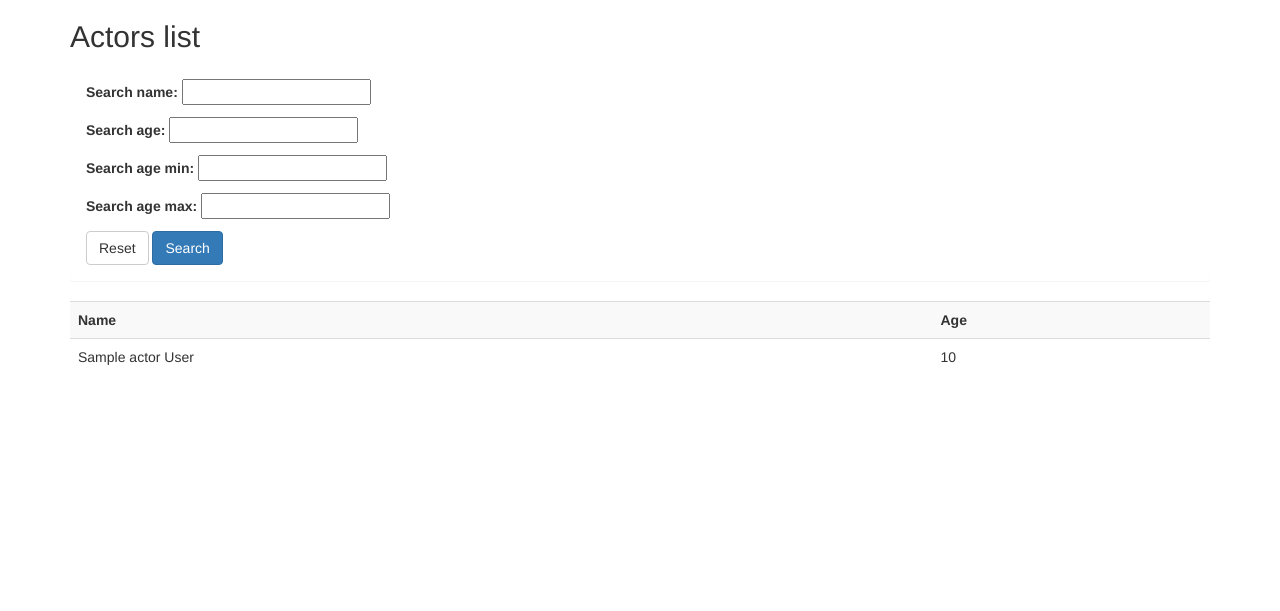
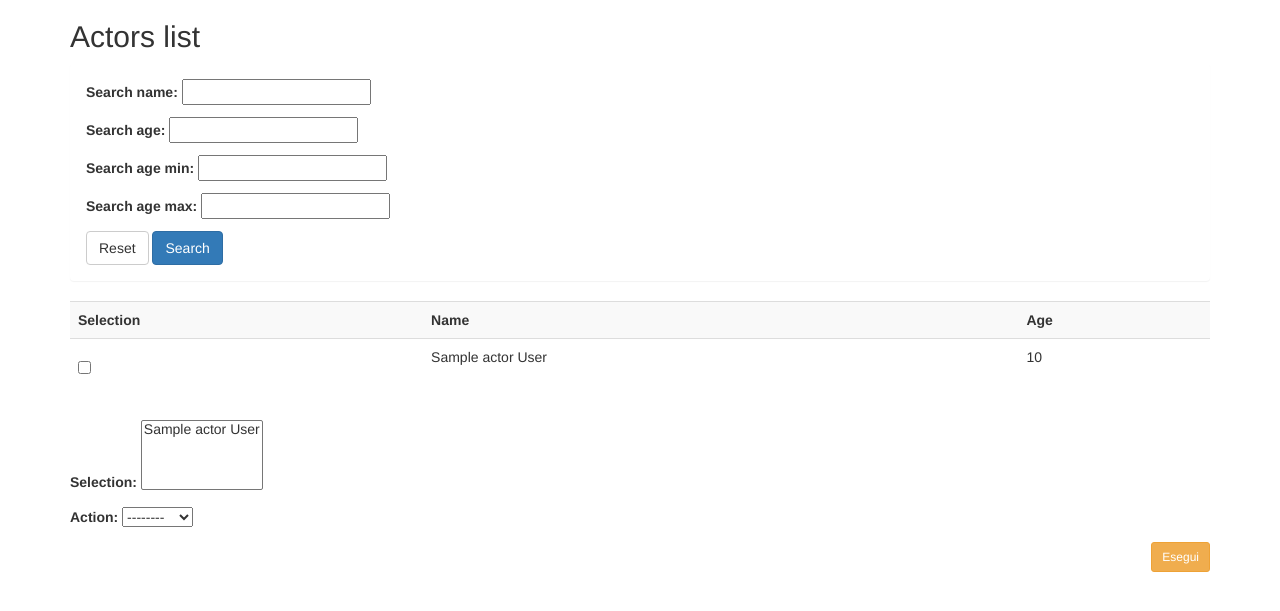
Before and after one commit to inmagik/django-search-views, a Django app: page / in a window 1280 px wide. Shown: the top 611 px of the page. Run offline with Django 3.2, Linux system fonts and the light colour scheme; tables that the repository leaves empty hold one stand-in row (values such as "Sample post"); some libraries are stand-ins or nearby versions.

Commit message:
adding actionslist

```diff
--- a/sample_app/actors/forms.py
+++ b/sample_app/actors/forms.py
@@ -1,7 +1,12 @@
 from django import forms
+from search_views.actionslist import BaseActionForm
 
 class SearchActorForm(forms.Form):
     search_name = forms.CharField(required=False)
     search_age = forms.IntegerField(required=False)
     search_age_min = forms.IntegerField(required=False)
     search_age_max = forms.IntegerField(required=False)
+
+
+class ActionsForm(BaseActionForm):
+    age = forms.IntegerField(required=False)
--- a/sample_app/actors/templates/actors_list.html
+++ b/sample_app/actors/templates/actors_list.html
@@ -19,9 +19,10 @@
         </div>
 
       </div>
-
+      <form action="" method="POST">
       <table class="table table-striped">
         <tr>
+          <th>Selection</th>
           <th>
             Name
           </th>
@@ -32,6 +33,13 @@
         {% for actor in object_list %}
         <tr>
           <td>
+            <div class="checkbox">
+              <label>
+                <input type="checkbox"  name="selection"  value="{{ispezione.pk}}"/>
+              </label>
+            </div>
+          </td>
+          <td>
             {{actor.name}} {{actor.surname}}
           </td>
           <td>
@@ -41,6 +49,22 @@
         {% endfor %}
       </table>
 
+      {% csrf_token %}
+
+      <div class="">
+
+        {{ action_form.as_p }}
+        <button type="submit" class="btn btn-warning btn-sm pull-right">
+          Esegui
+        </button>
+
+      </div>
+    </form>
+
+
+
     </div>
   </body>
+
+  {{action_form.media}}
 </html>
--- a/sample_app/actors/views.py
+++ b/sample_app/actors/views.py
@@ -1,8 +1,9 @@
 from django.shortcuts import render
 from search_views.views import SearchListView
+from search_views.actionslist import ActionsListMixin
 from search_views.filters import BaseFilter
 from .models import Actor
-from .forms import SearchActorForm
+from .forms import SearchActorForm, ActionsForm
 
 
 class ActorsFilter(BaseFilter):
@@ -14,9 +15,24 @@ class ActorsFilter(BaseFilter):
     }
 
 
-class ActorsView(SearchListView):
+class ActorsView(ActionsListMixin, SearchListView):
     model = Actor
     template_name = "actors_list.html"
 
     form_class = SearchActorForm
     filter_class = ActorsFilter
+
+    actions = [
+        ("set_actor_age", "Set age", ['age'])
+    ]
+    actions_form_class = ActionsForm
+    action_fields_wrapper = "p"
+
+    def after_post(self, request, *args, **kwargs):
+        return self.get(request, *args, **kwargs)
+
+    def set_actor_age(self, record, form_data):
+        #record.gruppo_ispettori = form_data["gruppo_ispettori"]
+        record.age = form_data['age']
+        print record
+        #record.save()
--- a/sample_app/sample_app/settings.py
+++ b/sample_app/sample_app/settings.py
@@ -42,7 +42,7 @@ INSTALLED_APPS = [
     'django.contrib.sessions',
     'django.contrib.messages',
     'django.contrib.staticfiles',
-
+    'search_views',
     'actors',
 ]
 
--- a/sample_app/sample_app/urls.py
+++ b/sample_app/sample_app/urls.py
@@ -6,3 +6,9 @@ urlpatterns = [
     url(r'^admin/', admin.site.urls),
     url(r'^', ActorsView.as_view(), name="actors"),
 ]
+
+from django.conf.urls.static import static
+from django.conf import settings
+
+if settings.DEBUG:
+    urlpatterns +=  static(settings.STATIC_URL, document_root=settings.STATIC_ROOT)
--- /dev/null
+++ b/search_views/actionslist.py
@@ -0,0 +1,74 @@
+import uuid
+import json
+from django import forms
+
+
+class BaseActionForm(forms.Form):
+    selection = forms.ModelMultipleChoiceField(required=False, queryset=None)
+    action = forms.ChoiceField()
+
+    empty_action_label = "--------"
+    action_label = None
+
+    def __init__(self, *args, **kwargs):
+        form_uuid = str(uuid.uuid4())
+        actions = kwargs.pop('actions')
+        queryset = kwargs.pop('actions_queryset')
+        global_field_wrapper = kwargs.pop('global_field_wrapper', None)
+
+        actions_choices = [ (None, self.empty_action_label) ]
+        actions_choices += [ (x[0],x[1]) for x in actions ]
+        actions_dict = { x[0] : x[2] for x in actions }
+
+        super(BaseActionForm, self).__init__(*args, **kwargs)
+
+        self.fields['action'].choices = actions_choices
+        if self.action_label is not None:
+            self.fields['action'].label = self.action_label
+
+        self.fields['action'].widget.attrs['data-action'] = json.dumps(actions_dict)
+        if global_field_wrapper:
+            self.fields['action'].widget.attrs['data-field-wrapper'] = global_field_wrapper
+        self.fields['selection'].queryset = queryset
+        self.fields['selection'].widget.attrs['data-selection'] = 1
+        for f in self.fields:
+            self.fields[f].widget.attrs['data-actionform'] = form_uuid
+
+    class Media:
+        js = (
+            'search_views/js/actionform.js',
+        )
+
+
+class ActionsListMixin(object):
+
+    actions = []
+    action_fields_wrapper = "";
+
+    def after_post(self, request, *args, **kwargs):
+        raise NotImplementedError("please implement after_post method for ActionsListMixin")
+
+    def get_context_data(self, **kwargs):
+        ctx = super(ActionsListMixin, self).get_context_data(**kwargs)
+        ctx["action_form"] = self.actions_form_class(actions=self.actions,
+            actions_queryset=self.get_queryset(), global_field_wrapper=self.action_fields_wrapper)
+        return ctx
+
+    def post(self, request, *args, **kwargs):
+        """
+        """
+        #todo:
+        #wrap in transaction
+        #handle errors messages
+        action_form = self.actions_form_class(
+            request.POST, actions=self.actions, actions_queryset=self.get_queryset(),
+            global_field_wrapper=self.action_fields_wrapper)
+        action_form.is_valid()
+        action = action_form.cleaned_data.get('action')
+        records = action_form.cleaned_data.get('selection')
+        if action:
+            action_method = getattr(self, action)
+            for record in records:
+                action_method(record, action_form.cleaned_data)
+
+        return self.after_post(request, *args, **kwargs)
--- /dev/null
+++ b/search_views/static/search_views/js/actionform.js
@@ -0,0 +1,103 @@
+(function(){
+
+  /**
+  * Get the closest matching element up the DOM tree.
+  * @private
+  * @param  {Element} elem     Starting element
+  * @param  {String}  selector Selector to match against
+  * @return {Boolean|Element}  Returns null if not match found
+  */
+  var getClosest = function ( elem, selector ) {
+    // Element.matches() polyfill
+    if (!Element.prototype.matches) {
+        Element.prototype.matches =
+            Element.prototype.matchesSelector ||
+            Element.prototype.mozMatchesSelector ||
+            Element.prototype.msMatchesSelector ||
+            Element.prototype.oMatchesSelector ||
+            Element.prototype.webkitMatchesSelector ||
+            function(s) {
+                var matches = (this.document || this.ownerDocument).querySelectorAll(s),
+                    i = matches.length;
+                while (--i >= 0 && matches.item(i) !== this) {}
+                return i > -1;
+            };
+    }
+
+    // Get closest match
+    for ( ; elem && elem !== document; elem = elem.parentNode ) {
+        if ( elem.matches( selector ) ) return elem;
+    }
+    return null;
+
+  };
+
+  function addEventHandler(elem, eventType, handler) {
+    if (elem.addEventListener)
+        elem.addEventListener (eventType, handler, false);
+    else if (elem.attachEvent)
+        elem.attachEvent ('on' + eventType, handler);
+  }
+
+  function showField(field, globalFieldWrapper){
+    var elm;
+    if(globalFieldWrapper){
+      elm = getClosest(field, globalFieldWrapper)
+    } else {
+      elm = field;
+    }
+    var oldDisplay = elm.getAttribute("data-display");
+    elm.style.display = oldDisplay;
+  }
+
+  function hideField(field, globalFieldWrapper){
+    var elm;
+    if(globalFieldWrapper){
+      elm = getClosest(field, globalFieldWrapper)
+    } else {
+      elm = field;
+    }
+    if(!elm.getAttribute("data-display")){
+        elm.setAttribute("data-display", window.getComputedStyle(elm, null).getPropertyValue("display"));
+    }
+    elm.style.display = 'none';
+
+    field.setAttribute("value", undefined);
+    var opts = field.selectedOptions || [];
+    for(var i = 0; i < opts.length; i++){
+      opts[i].selected = false;
+    }
+  }
+
+  document.addEventListener("DOMContentLoaded", prepareForm);
+
+  function setVisibilities(target){
+    var uuid = target.getAttribute("data-actionform")
+    var actions = JSON.parse(target.getAttribute("data-action"));
+    var globalFieldWrapper = target.getAttribute("data-field-wrapper");
+
+    var value = target.value;
+    var visibleItems = actions[value] || [];
+    var allItems = document.querySelectorAll("[data-actionform='"+uuid+"']");
+    allItems.forEach(function(item){
+      var name = item.getAttribute("name");
+      var isActions = !!item.getAttribute("data-action");
+      var isSelection = !!item.getAttribute("data-selection");
+      if(visibleItems.indexOf(name) !== -1 || isActions || isSelection){
+        showField(item, globalFieldWrapper);
+      } else {
+        hideField(item, globalFieldWrapper);
+      }
+    });
+  }
+
+  function prepareForm(){
+    var actions = document.querySelectorAll("[data-action]");
+    actions.forEach(function(action){
+      addEventHandler(action, "change", function(){return setVisibilities(event.target)});
+      setVisibilities(action);
+    });
+
+  }
+
+})();
```
